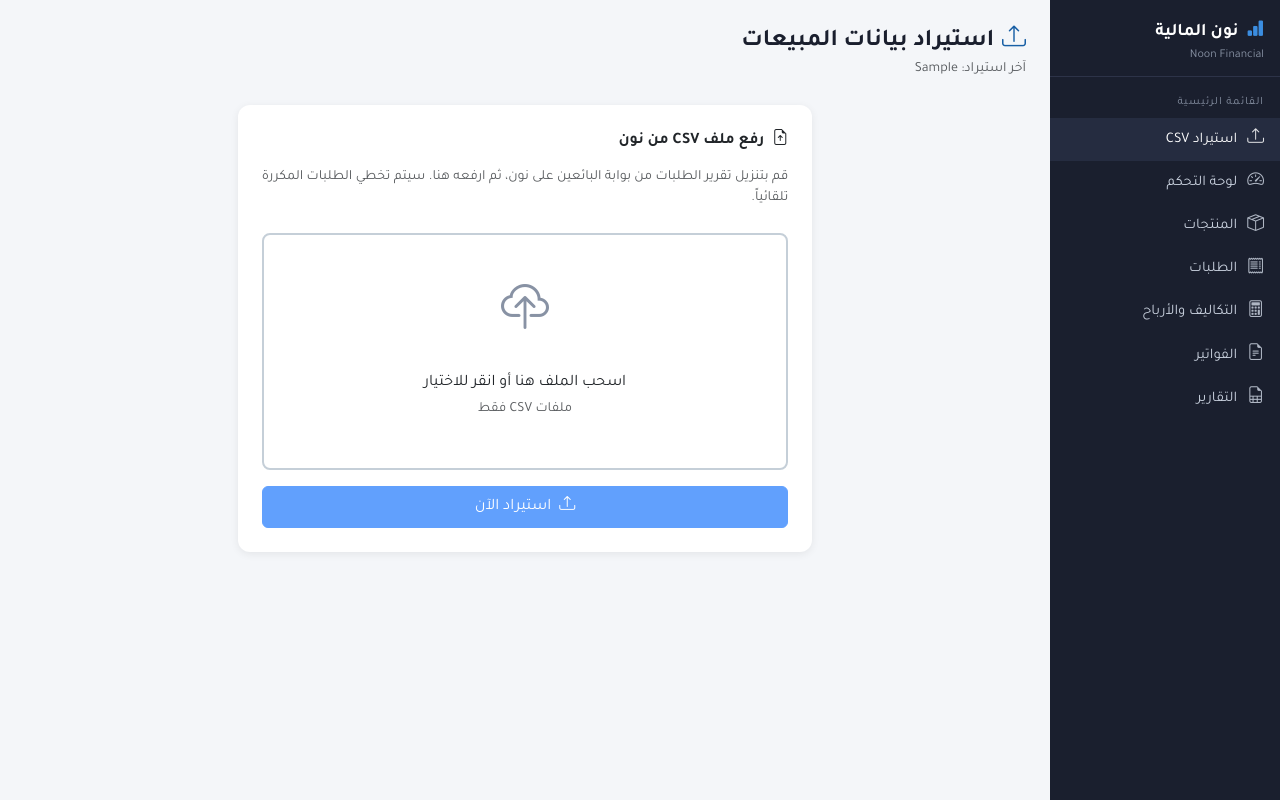
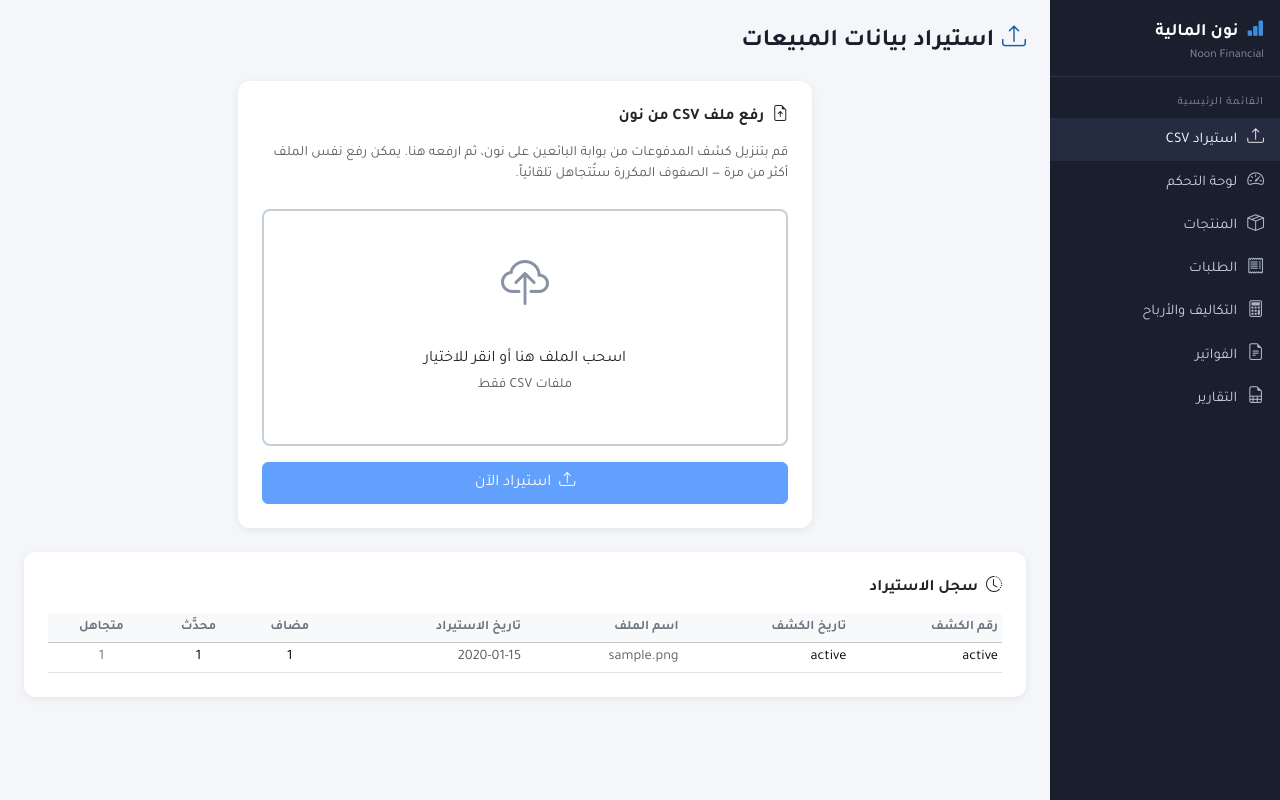
Before and after one commit to Nul1Sp3ct3r/noon_system, a Flask app: page /import in a window 1280 px wide. Run offline with Flask 3, Linux system fonts and the light colour scheme; tables that the repository leaves empty hold one stand-in row (values such as "Sample post").

Commit message:
Rewrite import logic with per-row processing and statement logging
- New row-level shipping-only detection (fbn!=0, net=ref=0, pay==fbn)
- Shipping rows: insert if new, accumulate fbn if existing fbn=0, skip if already applied
- Normal rows: insert if new, skip if exact match, update financials if values changed
- Remove all file-level duplicate blocking — imported_files is history only
- Log statement_nr and statement_date per import; no UNIQUE on file_hash
- DB migration: recreate imported_files table with new schema, preserve history
- import.html: statement-based success card, full history table with all columns

Co-Authored-By: Claude Sonnet 4.6 <noreply@anthropic.com>

```diff
--- a/app.py
+++ b/app.py
@@ -187,9 +187,11 @@ def index():
 @app.route('/import')
 def import_page():
     db = get_db(DB_PATH)
-    last_batch = db.execute("SELECT MAX(import_batch) FROM orders").fetchone()[0]
+    imports = db.execute(
+        "SELECT * FROM imported_files ORDER BY imported_at DESC"
+    ).fetchall()
     db.close()
-    return render_template('import.html', last_batch=last_batch)
+    return render_template('import.html', imports=imports)
 
 
 @app.route('/import/upload', methods=['POST'])
@@ -201,33 +203,17 @@ def import_upload():
     if not file.filename or not file.filename.lower().endswith('.csv'):
         return jsonify({'success': False, 'error': 'يجب أن يكون الملف بصيغة CSV'}), 400
 
-    file_hash = hashlib.md5(file.read()).hexdigest()
-    file.seek(0)
-
-    _db = get_db(DB_PATH)
-    prev = _db.execute(
-        "SELECT imported_at, rows_added FROM imported_files WHERE file_hash = ?", (file_hash,)
-    ).fetchone()
-    _db.close()
-    if prev:
-        return jsonify({
-            'success': False,
-            'duplicate': True,
-            'error': 'هذا الملف تم استيراده مسبقاً',
-            'detail': f'تم استيراد هذا الملف بتاريخ {prev["imported_at"][:10]} وأضاف {prev["rows_added"]} طلب',
-        }), 400
+    file_bytes = file.read()
+    file_hash = hashlib.md5(file_bytes).hexdigest()
 
     try:
-        df = pd.read_csv(file)
+        df = pd.read_csv(io.BytesIO(file_bytes))
     except Exception as e:
         return jsonify({'success': False, 'error': f'خطأ في قراءة الملف: {str(e)}'}), 400
 
     df.columns = [c.strip() for c in df.columns]
-
-    # Apply Title Case → snake_case mapping if the file uses that format
     df = df.rename(columns={k: v for k, v in CSV_COLUMN_MAP.items() if k in df.columns})
 
-    # Required columns checked after rename — works for both Title Case and snake_case CSVs
     required = ['order_nr', 'item_nr', 'sku', 'item_status']
     missing = [c for c in required if c not in df.columns]
     if missing:
@@ -236,118 +222,103 @@ def import_upload():
     for col in NUMERIC_COLS:
         if col in df.columns:
             df[col] = pd.to_numeric(df[col], errors='coerce').fillna(0)
-
     for col in df.columns:
         if col not in NUMERIC_COLS:
             df[col] = df[col].fillna('').astype(str)
 
+    def _safe_meta(col):
+        if col not in df.columns or len(df) == 0:
+            return ''
+        v = str(df[col].iloc[0]).strip()
+        return '' if v in ('nan', 'None') else v
+
+    statement_nr = _safe_meta('statement_nr')
+    statement_date = _safe_meta('statement_date')
+
     import_batch = datetime.now().strftime('%Y-%m-%d %H:%M:%S')
     db = get_db(DB_PATH)
-    imported = updated = ignored = new_skus = 0
-
-    # Pre-load existing rows so we can classify each incoming row without per-row SELECTs
-    existing = {}
-    for r in db.execute(
-        "SELECT order_nr, item_nr, net_proceeds, referral_fee, fbn_outbound_fee, total_payment FROM orders"
-    ).fetchall():
-        existing[(r['order_nr'], r['item_nr'])] = (
-            round(float(r['net_proceeds']),    4),
-            round(float(r['referral_fee']),    4),
-            round(float(r['fbn_outbound_fee']), 4),
-            round(float(r['total_payment']),   4),
-        )
+    rows_added = rows_updated = rows_ignored = 0
 
     for _, row in df.iterrows():
         try:
             order_nr = str(row.get('order_nr', ''))
-            item_nr  = str(row.get('item_nr',  ''))
-            new_net  = float(row.get('net_proceeds',    0))
-            new_ref  = float(row.get('referral_fee',    0))
-            new_fbn  = float(row.get('fbn_outbound_fee', 0))
-            new_pay  = float(row.get('total_payment',   0))
-            key = (order_nr, item_nr)
+            item_nr  = str(row.get('item_nr', ''))
+
+            new_net = float(row.get('net_proceeds', 0) or 0)
+            new_ref = float(row.get('referral_fee', 0) or 0)
+            new_fbn = float(row.get('fbn_outbound_fee', 0) or 0)
+            new_pay = float(row.get('total_payment', 0) or 0)
 
             r_net = round(new_net, 4)
             r_ref = round(new_ref, 4)
             r_fbn = round(new_fbn, 4)
             r_pay = round(new_pay, 4)
 
-            # Shipping-only: pure fbn fee row, no revenue, no referral fee
             is_shipping_only = (
-                r_net == 0 and r_ref == 0 and
-                r_fbn != 0 and abs(r_pay - r_fbn) < 0.0001
+                r_net == 0 and r_ref == 0 and r_fbn != 0 and r_pay == r_fbn
             )
 
-            if key not in existing:
-                # Brand-new row (regular order or shipping arriving before the main order)
+            existing = db.execute(
+                "SELECT * FROM orders WHERE order_nr=? AND item_nr=?",
+                (order_nr, item_nr)
+            ).fetchone()
+
+            def _insert_row():
                 db.execute("""
                     INSERT INTO orders
                         (order_nr, item_nr, sku, partner_sku, brand_en, brand_ar,
                          product_title_en, product_title_ar, item_status,
                          ordered_date, delivered_date, returned_date,
-                         net_proceeds, referral_fee, fbn_outbound_fee, total_payment,
-                         import_batch)
+                         net_proceeds, referral_fee, fbn_outbound_fee, total_payment, import_batch)
                     VALUES (?,?,?,?,?,?,?,?,?,?,?,?,?,?,?,?,?)
                 """, (
                     order_nr, item_nr,
-                    str(row.get('sku', '')),
-                    str(row.get('partner_sku', '')),
-                    str(row.get('brand_en', '')),
-                    str(row.get('brand_ar', '')),
-                    str(row.get('product_title_en', '')),
-                    str(row.get('product_title_ar', '')),
+                    str(row.get('sku', '')), str(row.get('partner_sku', '')),
+                    str(row.get('brand_en', '')), str(row.get('brand_ar', '')),
+                    str(row.get('product_title_en', '')), str(row.get('product_title_ar', '')),
                     str(row.get('item_status', '')),
-                    str(row.get('ordered_date', '')),
-                    str(row.get('delivered_date', '')),
+                    str(row.get('ordered_date', '')), str(row.get('delivered_date', '')),
                     str(row.get('returned_date', '')),
-                    new_net, new_ref, new_fbn, new_pay,
-                    import_batch,
+                    new_net, new_ref, new_fbn, new_pay, import_batch,
                 ))
-                imported += 1
-                existing[key] = (r_net, r_ref, r_fbn, r_pay)
-
+
+            if is_shipping_only:
+                if existing is None:
+                    _insert_row()
+                    rows_added += 1
+                elif round(float(existing['fbn_outbound_fee'] or 0), 4) == 0:
+                    db.execute("""
+                        UPDATE orders
+                        SET fbn_outbound_fee = fbn_outbound_fee + ?,
+                            total_payment    = total_payment    + ?
+                        WHERE order_nr=? AND item_nr=?
+                    """, (new_fbn, new_pay, order_nr, item_nr))
+                    rows_updated += 1
+                else:
+                    rows_ignored += 1
             else:
-                ex = existing[key]
-
-                is_true_dup = (
-                    r_net == ex[0] and r_ref == ex[1] and
-                    r_fbn == ex[2] and r_pay == ex[3]
-                )
-                # General supplementary: no revenue but has referral or fbn fees
-                is_supplementary = (r_net == 0 and (r_ref != 0 or r_fbn != 0))
-
-                if is_true_dup:
-                    ignored += 1
-                elif is_shipping_only:
-                    # Accumulate only the shipping fee onto the existing row
-                    db.execute("""
-                        UPDATE orders SET
-                            fbn_outbound_fee = fbn_outbound_fee + ?,
-                            total_payment    = total_payment    + ?
-                        WHERE order_nr = ? AND item_nr = ?
-                    """, (new_fbn, new_pay, order_nr, item_nr))
-                    updated += 1
-                    existing[key] = (ex[0], ex[1],
-                                     round(ex[2] + r_fbn, 4),
-                                     round(ex[3] + r_pay, 4))
-                elif is_supplementary:
-                    # Mixed fees row — accumulate all financial fields
-                    db.execute("""
-                        UPDATE orders SET
-                            referral_fee     = referral_fee     + ?,
-                            fbn_outbound_fee = fbn_outbound_fee + ?,
-                            total_payment    = total_payment    + ?,
-                            net_proceeds     = net_proceeds     + ?
-                        WHERE order_nr = ? AND item_nr = ?
-                    """, (new_ref, new_fbn, new_pay, new_net, order_nr, item_nr))
-                    updated += 1
-                    existing[key] = (round(ex[0] + r_net, 4), round(ex[1] + r_ref, 4),
-                                     round(ex[2] + r_fbn, 4), round(ex[3] + r_pay, 4))
+                if existing is None:
+                    _insert_row()
+                    rows_added += 1
                 else:
-                    ignored += 1
+                    ex_net = round(float(existing['net_proceeds'] or 0), 4)
+                    ex_ref = round(float(existing['referral_fee'] or 0), 4)
+                    ex_fbn = round(float(existing['fbn_outbound_fee'] or 0), 4)
+                    ex_pay = round(float(existing['total_payment'] or 0), 4)
+
+                    if r_net == ex_net and r_ref == ex_ref and r_fbn == ex_fbn and r_pay == ex_pay:
+                        rows_ignored += 1
+                    else:
+                        db.execute("""
+                            UPDATE orders
+                            SET net_proceeds = ?, referral_fee = ?,
+                                fbn_outbound_fee = ?, total_payment = ?
+                            WHERE order_nr=? AND item_nr=?
+                        """, (new_net, new_ref, new_fbn, new_pay, order_nr, item_nr))
+                        rows_updated += 1
 
         except Exception:
-            ignored += 1
+            rows_ignored += 1
 
     # Upsert new SKUs — never overwrite existing cost data
     if 'sku' in df.columns:
@@ -364,47 +335,37 @@ def import_upload():
                     (sku, partner_sku, brand_en, brand_ar, name_en, name_ar, updated_at)
                 VALUES (?,?,?,?,?,?,?)
             """, (
-                str(sku),
-                csv_psku,
-                str(sr.get('brand_en', '')),
-                str(sr.get('brand_ar', '')),
-                str(sr.get('product_title_en', '')),
-                str(sr.get('product_title_ar', '')),
+                str(sku), csv_psku,
+                str(sr.get('brand_en', '')), str(sr.get('brand_ar', '')),
+                str(sr.get('product_title_en', '')), str(sr.get('product_title_ar', '')),
                 now,
             ))
-            if cur.rowcount > 0:
-                new_skus += 1
-            elif csv_psku:
+            if cur.rowcount == 0 and csv_psku:
                 db.execute(
                     "UPDATE products SET partner_sku=?, updated_at=? WHERE sku=?",
                     (csv_psku, now, str(sku))
                 )
 
-    db.execute(
-        "INSERT OR IGNORE INTO imported_files (filename, file_hash, imported_at, rows_added, rows_updated) VALUES (?,?,?,?,?)",
-        (file.filename, file_hash, import_batch, imported, updated),
-    )
+    # Always log — never blocks import
+    db.execute("""
+        INSERT INTO imported_files
+            (statement_nr, statement_date, filename, file_hash, imported_at,
+             rows_added, rows_updated, rows_ignored)
+        VALUES (?,?,?,?,?,?,?,?)
+    """, (
+        statement_nr, statement_date, file.filename, file_hash,
+        import_batch, rows_added, rows_updated, rows_ignored,
+    ))
     db.commit()
-
-    date_from = date_to = ''
-    if 'ordered_date' in df.columns:
-        dates = df['ordered_date'].dropna().astype(str)
-        dates = dates[(dates != '') & (dates != 'nan')]
-        if len(dates) > 0:
-            date_from = str(dates.min())[:10]
-            date_to = str(dates.max())[:10]
-
-    product_count = db.execute("SELECT COUNT(*) FROM products").fetchone()[0]
     db.close()
 
     return jsonify({
         'success': True,
-        'orders_imported': imported,
-        'orders_updated': updated,
-        'orders_ignored': ignored,
-        'date_range': {'from': date_from, 'to': date_to},
-        'product_count': product_count,
-        'new_skus': new_skus,
+        'statement_nr': statement_nr,
+        'statement_date': statement_date,
+        'rows_added': rows_added,
+        'rows_updated': rows_updated,
+        'rows_ignored': rows_ignored,
     })
 
 
--- a/templates/import.html
+++ b/templates/import.html
@@ -4,9 +4,6 @@
 {% block content %}
 <div class="page-header">
   <h4><i class="bi bi-upload me-2 color-revenue"></i>استيراد بيانات المبيعات</h4>
-  {% if last_batch %}
-  <small class="text-muted">آخر استيراد: {{ last_batch }}</small>
-  {% endif %}
 </div>
 
 <div class="row justify-content-center">
@@ -15,8 +12,8 @@
       <div class="card-body p-4">
         <h6 class="fw-bold mb-3"><i class="bi bi-file-earmark-arrow-up me-2"></i>رفع ملف CSV من نون</h6>
         <p class="text-muted small mb-4">
-          قم بتنزيل تقرير الطلبات من بوابة البائعين على نون، ثم ارفعه هنا.
-          سيتم تخطي الطلبات المكررة تلقائياً.
+          قم بتنزيل كشف المدفوعات من بوابة البائعين على نون، ثم ارفعه هنا.
+          يمكن رفع نفس الملف أكثر من مرة — الصفوف المكررة ستُتجاهل تلقائياً.
         </p>
 
         <div id="drop-zone" class="border border-2 border-dashed rounded-3 text-center p-5 mb-3"
@@ -40,30 +37,64 @@
       </div>
     </div>
 
-    <!-- Result card (hidden until import runs) -->
-    <div id="result-card" class="card stat-card mt-4 d-none">
+    <!-- Success card -->
+    <div id="result-card" class="card border-success mt-4 d-none">
       <div class="card-body p-4">
-        <h6 class="fw-bold mb-3 color-profit"><i class="bi bi-check-circle me-2"></i>نتيجة الاستيراد</h6>
-        <div class="row text-center g-3" id="result-stats"></div>
-      </div>
-    </div>
-
-    <!-- Duplicate file card -->
-    <div id="dup-card" class="card border-warning mt-4 d-none">
-      <div class="card-body p-3">
-        <p class="fw-600 text-warning mb-1">
-          <i class="bi bi-exclamation-triangle-fill me-2"></i>هذا الملف تم استيراده مسبقاً
+        <p class="fw-bold text-success mb-3">
+          <i class="bi bi-check-circle-fill me-2"></i>
+          <span id="result-title"></span>
         </p>
-        <p class="text-muted small mb-0" id="dup-detail"></p>
-        <p class="text-muted small mb-0 mt-1">لا يمكن استيراده مرة أخرى لتجنب التكرار.</p>
+        <ul class="list-unstyled mb-0 ps-1" id="result-lines" style="line-height:2"></ul>
       </div>
     </div>
 
     <!-- Error card -->
     <div id="error-card" class="card border-danger mt-4 d-none">
       <div class="card-body p-3">
-        <p class="text-danger mb-0"><i class="bi bi-exclamation-triangle me-2"></i><span id="error-msg"></span></p>
+        <p class="text-danger mb-0">
+          <i class="bi bi-exclamation-triangle me-2"></i>
+          <span id="error-msg"></span>
+        </p>
       </div>
+    </div>
+  </div>
+</div>
+
+<!-- Import history -->
+<div class="card stat-card mt-4">
+  <div class="card-body p-4">
+    <h6 class="fw-bold mb-3"><i class="bi bi-clock-history me-2"></i>سجل الاستيراد</h6>
+    <div class="table-responsive">
+      <table class="table table-sm table-hover align-middle mb-0" id="imports-table">
+        <thead class="table-light">
+          <tr>
+            <th>رقم الكشف</th>
+            <th>تاريخ الكشف</th>
+            <th>اسم الملف</th>
+            <th>تاريخ الاستيراد</th>
+            <th class="text-center">مضاف</th>
+            <th class="text-center">محدَّث</th>
+            <th class="text-center">متجاهل</th>
+          </tr>
+        </thead>
+        <tbody id="imports-tbody">
+          {% for imp in imports %}
+          <tr>
+            <td class="fw-500">{{ imp['statement_nr'] or '—' }}</td>
+            <td>{{ imp['statement_date'] or '—' }}</td>
+            <td class="text-muted small">{{ imp['filename'] or '—' }}</td>
+            <td class="text-muted small">{{ (imp['imported_at'] or '')[:16] }}</td>
+            <td class="text-center fw-600 color-profit">{{ imp['rows_added'] or 0 }}</td>
+            <td class="text-center fw-600 color-revenue">{{ imp['rows_updated'] or 0 }}</td>
+            <td class="text-center fw-600 text-secondary">{{ imp['rows_ignored'] or 0 }}</td>
+          </tr>
+          {% else %}
+          <tr id="no-history-row">
+            <td colspan="7" class="text-center text-muted py-4">لا توجد عمليات استيراد سابقة</td>
+          </tr>
+          {% endfor %}
+        </tbody>
+      </table>
     </div>
   </div>
 </div>
@@ -74,19 +105,18 @@
 const fileInput = document.getElementById('csv_file');
 const uploadBtn = document.getElementById('upload-btn');
 const fileInfo  = document.getElementById('file-info');
-const fileName  = document.getElementById('file-name');
+const fileNameEl = document.getElementById('file-name');
 const dropZone  = document.getElementById('drop-zone');
 
 fileInput.addEventListener('change', () => {
   if (fileInput.files[0]) {
-    fileName.textContent = fileInput.files[0].name;
+    fileNameEl.textContent = fileInput.files[0].name;
     fileInfo.classList.remove('d-none');
     uploadBtn.disabled = false;
     dropZone.style.borderColor = '#185FA5';
   }
 });
 
-// Drag & drop
 dropZone.addEventListener('dragover', e => { e.preventDefault(); dropZone.style.borderColor = '#185FA5'; });
 dropZone.addEventListener('dragleave', () => { dropZone.style.borderColor = '#c5cfd8'; });
 dropZone.addEventListener('drop', e => {
@@ -107,7 +137,6 @@ document.getElementById('import-form').addEventListener('submit', async e => {
 
   document.getElementById('result-card').classList.add('d-none');
   document.getElementById('error-card').classList.add('d-none');
-  document.getElementById('dup-card').classList.add('d-none');
 
   const fd = new FormData();
   fd.append('csv_file', fileInput.files[0]);
@@ -117,51 +146,48 @@ document.getElementById('import-form').addEventListener('submit', async e => {
     const data = await res.json();
 
     if (data.success) {
-      const stats = document.getElementById('result-stats');
-      stats.innerHTML = `
-        <div class="col-6 col-md-4">
-          <div class="p-3 bg-light rounded-3">
-            <div class="fw-700 fs-4 color-profit">${data.orders_imported}</div>
-            <div class="text-muted small">تم إضافة طلب جديد</div>
-          </div>
-        </div>
-        <div class="col-6 col-md-4">
-          <div class="p-3 bg-light rounded-3">
-            <div class="fw-700 fs-4 color-revenue">${data.orders_updated}</div>
-            <div class="text-muted small">تم تحديث رسوم شحن مضافة</div>
-          </div>
-        </div>
-        <div class="col-6 col-md-4">
-          <div class="p-3 bg-light rounded-3">
-            <div class="fw-700 fs-4 text-secondary">${data.orders_ignored}</div>
-            <div class="text-muted small">تم تجاهل مكرر بدون تغيير</div>
-          </div>
-        </div>
-        <div class="col-6 col-md-4">
-          <div class="p-3 bg-light rounded-3">
-            <div class="fw-700 fs-4 color-revenue">${data.product_count}</div>
-            <div class="text-muted small">إجمالي المنتجات</div>
-          </div>
-        </div>
-        <div class="col-6 col-md-4">
-          <div class="p-3 bg-light rounded-3">
-            <div class="fw-700 fs-4 color-fees">${data.new_skus}</div>
-            <div class="text-muted small">SKUs جديدة</div>
-          </div>
-        </div>
-        ${data.date_range.from ? `<div class="col-12 text-muted small mt-2">
-          الفترة: ${data.date_range.from} — ${data.date_range.to}
-        </div>` : ''}
+      const stmtLabel = data.statement_nr
+        ? `كشف ${data.statement_nr}` + (data.statement_date ? ` بتاريخ ${data.statement_date}` : '')
+        : 'الملف';
+
+      document.getElementById('result-title').textContent = `✓ تم استيراد ${stmtLabel}`;
+
+      const lines = document.getElementById('result-lines');
+      lines.innerHTML = `
+        <li><i class="bi bi-plus-circle-fill text-success me-2"></i>تم إضافة <strong>${data.rows_added}</strong> طلب جديد</li>
+        <li><i class="bi bi-arrow-repeat color-revenue me-2"></i>تم تحديث <strong>${data.rows_updated}</strong> طلب (رسوم شحن أو تصحيح)</li>
+        <li><i class="bi bi-dash-circle text-secondary me-2"></i>تم تجاهل <strong>${data.rows_ignored}</strong> سطر مكرر</li>
       `;
       document.getElementById('result-card').classList.remove('d-none');
-      const parts = [`${data.orders_imported} جديد`];
-      if (data.orders_updated) parts.push(`${data.orders_updated} محدَّث`);
-      if (data.orders_ignored) parts.push(`${data.orders_ignored} مكرر`);
+
+      // Prepend row to history table
+      const tbody = document.getElementById('imports-tbody');
+      const noRow = document.getElementById('no-history-row');
+      if (noRow) noRow.remove();
+
+      const now = new Date();
+      const importedAt = now.getFullYear() + '-'
+        + String(now.getMonth()+1).padStart(2,'0') + '-'
+        + String(now.getDate()).padStart(2,'0') + ' '
+        + String(now.getHours()).padStart(2,'0') + ':'
+        + String(now.getMinutes()).padStart(2,'0');
+
+      const tr = document.createElement('tr');
+      tr.innerHTML = `
+        <td class="fw-500">${data.statement_nr || '—'}</td>
+        <td>${data.statement_date || '—'}</td>
+        <td class="text-muted small">${fileInput.files[0].name}</td>
+        <td class="text-muted small">${importedAt}</td>
+        <td class="text-center fw-600 color-profit">${data.rows_added}</td>
+        <td class="text-center fw-600 color-revenue">${data.rows_updated}</td>
+        <td class="text-center fw-600 text-secondary">${data.rows_ignored}</td>
+      `;
+      tbody.prepend(tr);
+
+      const parts = [`${data.rows_added} جديد`];
+      if (data.rows_updated) parts.push(`${data.rows_updated} محدَّث`);
+      if (data.rows_ignored) parts.push(`${data.rows_ignored} مكرر`);
       showToast(`تم الاستيراد: ${parts.join(' · ')}`, 'success');
-    } else if (data.duplicate) {
-      document.getElementById('dup-detail').textContent = data.detail;
-      document.getElementById('dup-card').classList.remove('d-none');
-      showToast(data.error, 'error');
     } else {
       document.getElementById('error-msg').textContent = data.error;
       document.getElementById('error-card').classList.remove('d-none');
```
Also changed, not shown: database.py (+34 -3 lines).
